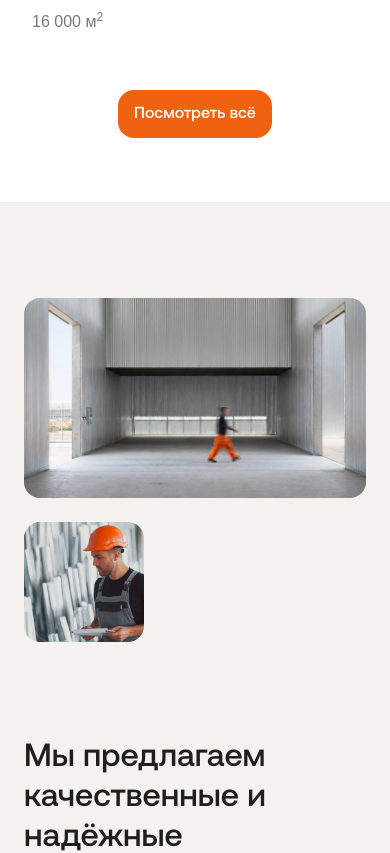
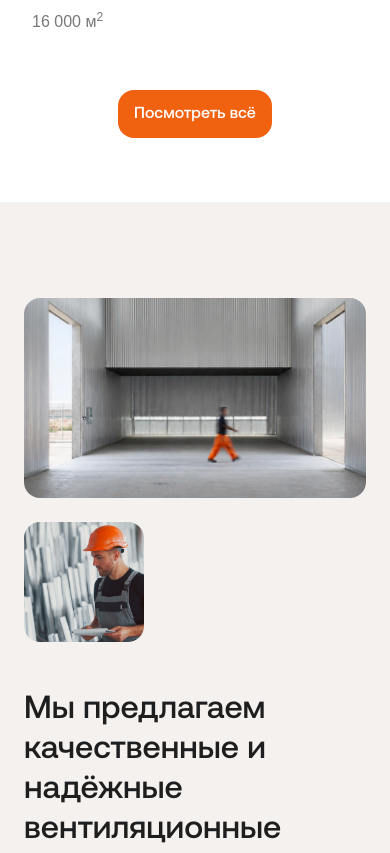
Before and after one commit to kinnaamf/art-klimat-vue, a Vue app: page / in a window 390 px wide. Shown: the part 8691-9544 px from the top of the page. Built offline with nearby package versions, Linux system fonts and the light colour scheme; a web font is replaced by a local one.

Commit message:
style: edit spacing between about section content

```diff
--- a/src/assets/styles/components.css
+++ b/src/assets/styles/components.css
@@ -563,11 +563,12 @@
   /* ABOUT SECTION STYLES */
 
   .about__container {
-    @apply space-y-24 mx-auto px-6 md:px-16;
+    @apply space-y-12 mx-auto px-6
+    md:space-y-24 md:px-16;
   }
 
   .about__gallery {
-    @apply flex flex-col md:inline-grid gap-6 self-stretch;
+    @apply flex flex-col w-full md:inline-grid gap-6 self-stretch;
     grid-template-rows: repeat(1,fit-content(100%));
     grid-template-columns: minmax(0,4.50fr) minmax(0,1fr)
   }
```
